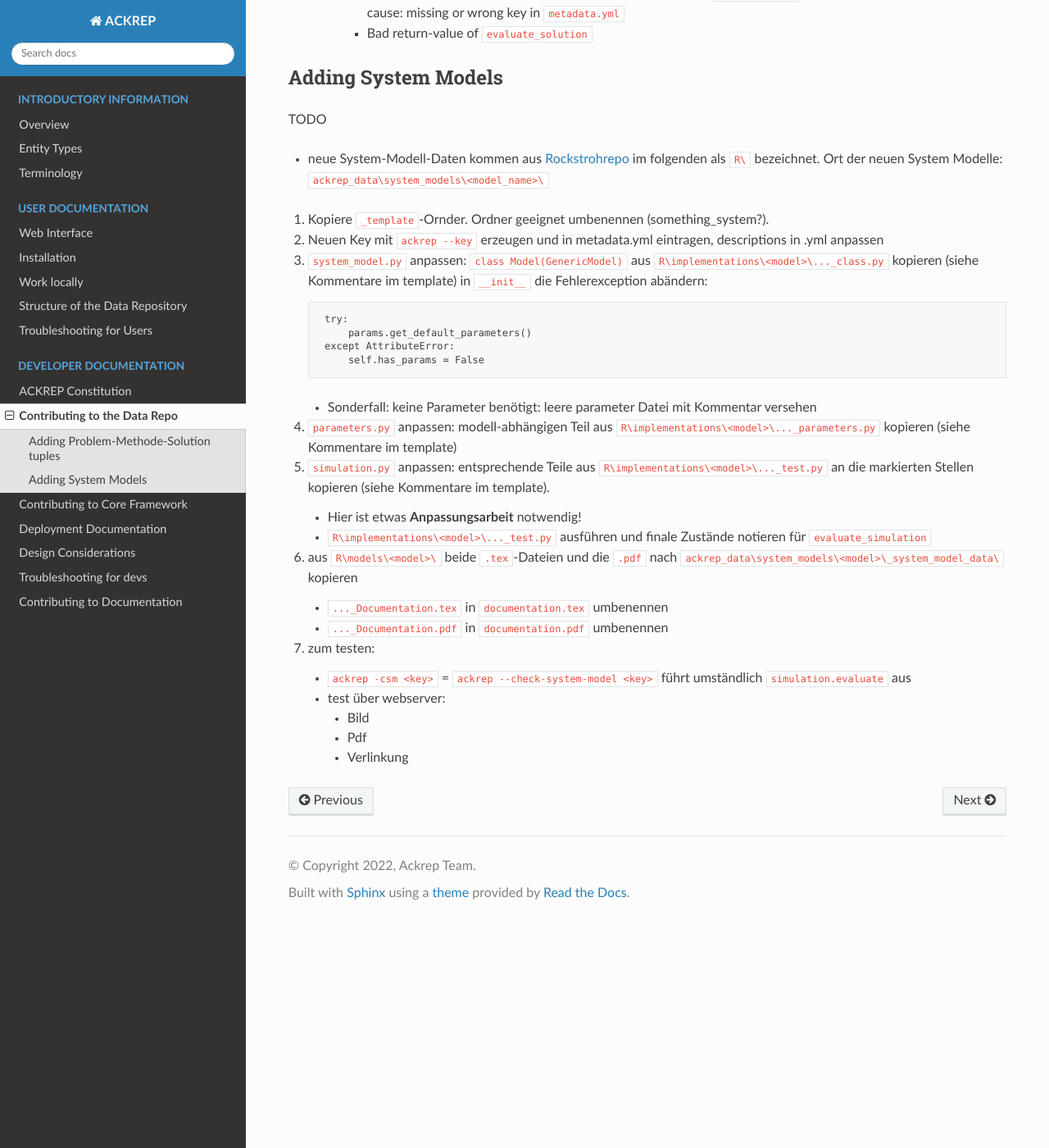
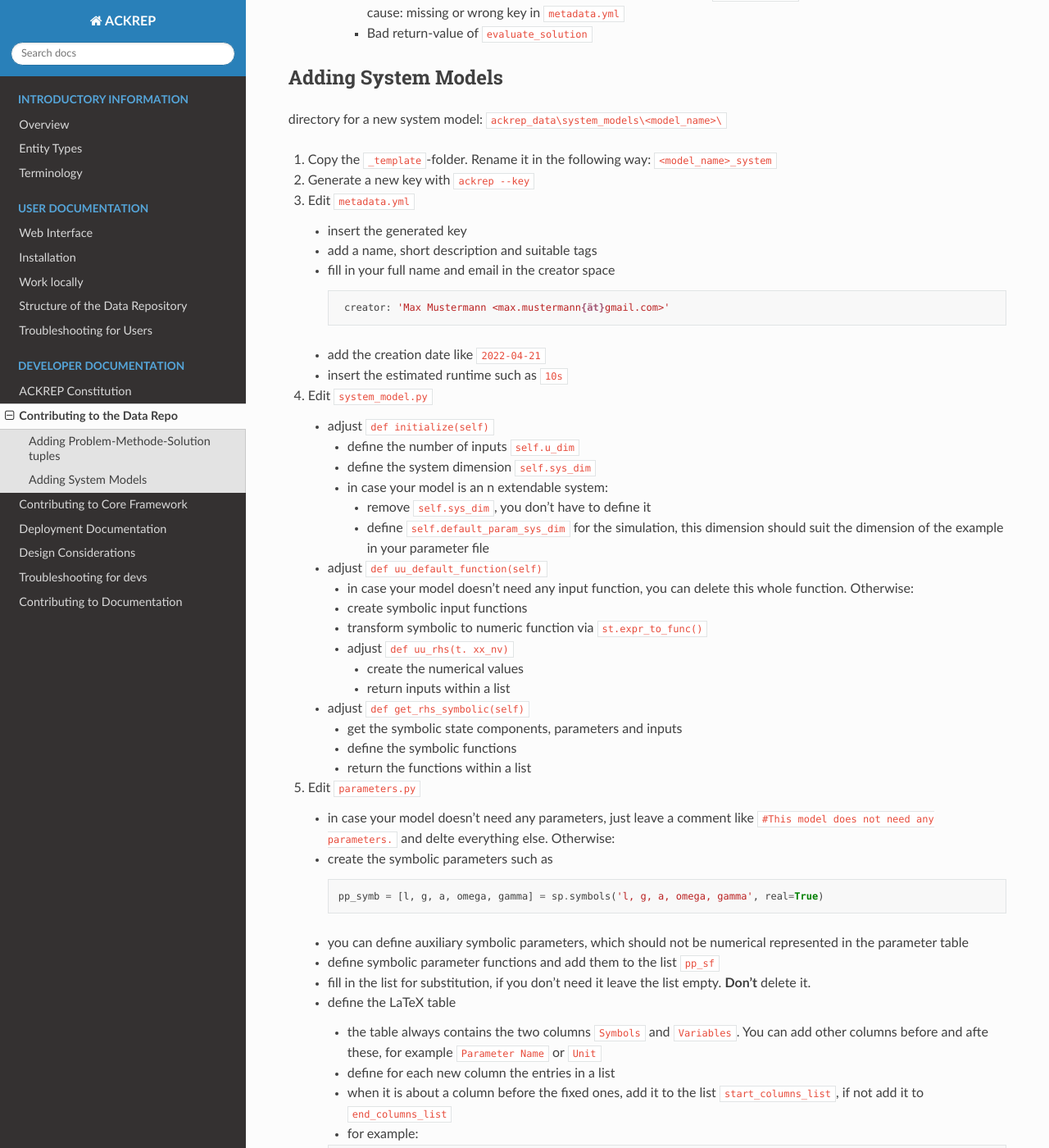
Before and after one commit to ackrep-org/ackrep_doc, a Sphinx documentation site: the page built from docs/source/devdoc/contributing_data.md, in a window 1280 px wide and 1400 px high, scrolled down 1098 px. Shown: the whole window at 82% size. Built offline with Sphinx 7.4.7 and the Read the Docs theme 2.0.0, drawn with Linux system fonts in a browser that asks for light colours; some of the changed text lies outside the part shown.

Commit message:
update contributing_data
how to implement system_model, not complete

````diff
--- a/docs/source/devdoc/contributing_data.md
+++ b/docs/source/devdoc/contributing_data.md
@@ -38,19 +38,74 @@ Please also refer to our [contributing constitution](ref_constitution)
             - Bad return-value of `evaluate_solution`
 
 ## Adding System Models
-TODO
-- neue System-Modell-Daten kommen aus [Rockstrohrepo](https://github.com/JRockstroh/Catalog-of-dynamical-and-control-system-models) im folgenden als `R\` bezeichnet. Ort der neuen System Modelle: `ackrep_data\system_models\<model_name>\`
-1. Kopiere `_template`-Ornder. Ordner geeignet umbenennen (something_system?).
-2. Neuen Key mit `ackrep --key` erzeugen und in metadata.yml eintragen, descriptions in .yml anpassen
-3. `system_model.py` anpassen: `class Model(GenericModel)` aus `R\implementations\<model>\..._class.py` kopieren (siehe Kommentare im template)
-        in `__init__` die Fehlerexception abändern:
+directory for a new system model: `ackrep_data\system_models\<model_name>\`
+1. Copy the `_template`-folder. Rename it in the following way: `<model_name>_system`
+2. Generate a new key with `ackrep --key`
+3. Edit `metadata.yml`
+    - insert the generated key
+    - add a name, short description and suitable tags
+    - fill in your full name and email in the creator space
+        ```
+         creator: 'Max Mustermann <max.mustermann{ät}gmail.com>'
+        ```
+    - add the creation date like `2022-04-21`
+    - insert the estimated runtime such as `10s`
+4. Edit `system_model.py`
+    - adjust `def initialize(self)`
+        - define the number of inputs `self.u_dim`
+        - define the system dimension `self.sys_dim`
+        - in case your model is an n extendable system:
+            - remove `self.sys_dim`, you don't have to define it
+            - define `self.default_param_sys_dim` for the simulation, this dimension should suit the dimension of the example in your parameter file
+    - adjust `def uu_default_function(self)`
+        - in case your model doesn't need any input function, you can delete this whole function. Otherwise:
+        - create symbolic input functions
+        - transform symbolic to numeric function via `st.expr_to_func()`
+        - adjust `def uu_rhs(t. xx_nv)`
+            - create the numerical values
+            - return inputs within a list
+    - adjust `def get_rhs_symbolic(self)`
+        - get the symbolic state components, parameters and inputs
+        - define the symbolic functions
+        - return the functions within a list
+5. Edit `parameters.py`
+    - in case your model doesn't need any parameters, just leave a comment like `#This model does not need any parameters.` and delte everything else. Otherwise:
+    - create the symbolic parameters such as
+        ```
+        pp_symb = [l, g, a, omega, gamma] = sp.symbols('l, g, a, omega, gamma', real=True)
+        ```
+    - you can define auxiliary symbolic parameters, which should not be numerical represented in the parameter table
+    - define symbolic parameter functions and add them to the list `pp_sf`
+    - fill in the list for substitution, if you don't need it leave the list empty. **Don't** delete it.
+    - define the LaTeX table
+        - the table always contains the two columns `Symbols` and `Variables`. You can add other columns before and afte these, for example `Parameter Name` or `Unit`
+        - define for each new column the entries in a list
+        - when it is about a column before the fixed ones, add it to the list `start_columns_list`, if not add it to `end_columns_list`
+        - for example:
+        ```
+        tabular_header = ["Parameter Name", "Symbol", "Value", "Unit"]
 
-        try:
-            params.get_default_parameters()
-        except AttributeError:
-            self.has_params = False
-    - Sonderfall: keine Parameter benötigt: leere parameter Datei mit Kommentar versehen
-5. `parameters.py` anpassen: modell-abhängigen Teil aus `R\implementations\<model>\..._parameters.py` kopieren (siehe Kommentare im template)
+        col_alignment = ["left", "center", "left", "center"]
+
+        col_1 = ["acceleration due to gravity",
+                "distance of forces to mass center",
+                "mass",
+                "moment of inertia"
+                ]
+
+        start_columns_list = [col_1]
+
+        col_4 = [r"$\frac{\mathrm{m}}{\mathrm{s}^2}$",
+                "m",
+                "kg",
+                r"$\mathrm{kg} \cdot \mathrm{m}^2$"
+                ]
+
+        end_columns_list = [col_4]
+        ```
+        - the result in LaTeX:
+        ![Latex Table](latex_table.png)
+
 6. `simulation.py` anpassen: entsprechende Teile aus `R\implementations\<model>\..._test.py` an die markierten Stellen kopieren (siehe Kommentare im template).
     - Hier ist etwas **Anpassungsarbeit** notwendig!
     - `R\implementations\<model>\..._test.py` ausführen und finale Zustände notieren für `evaluate_simulation`
````
Also changed, not shown: docs/source/devdoc/latex_table.png (added).
